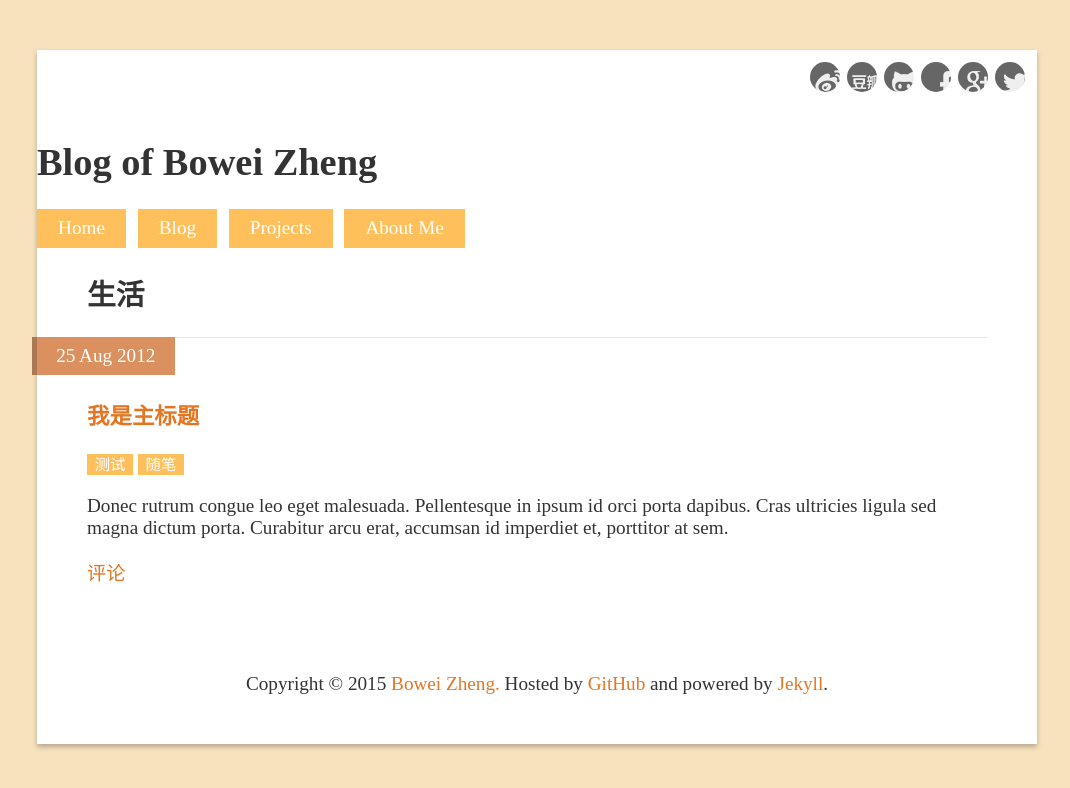
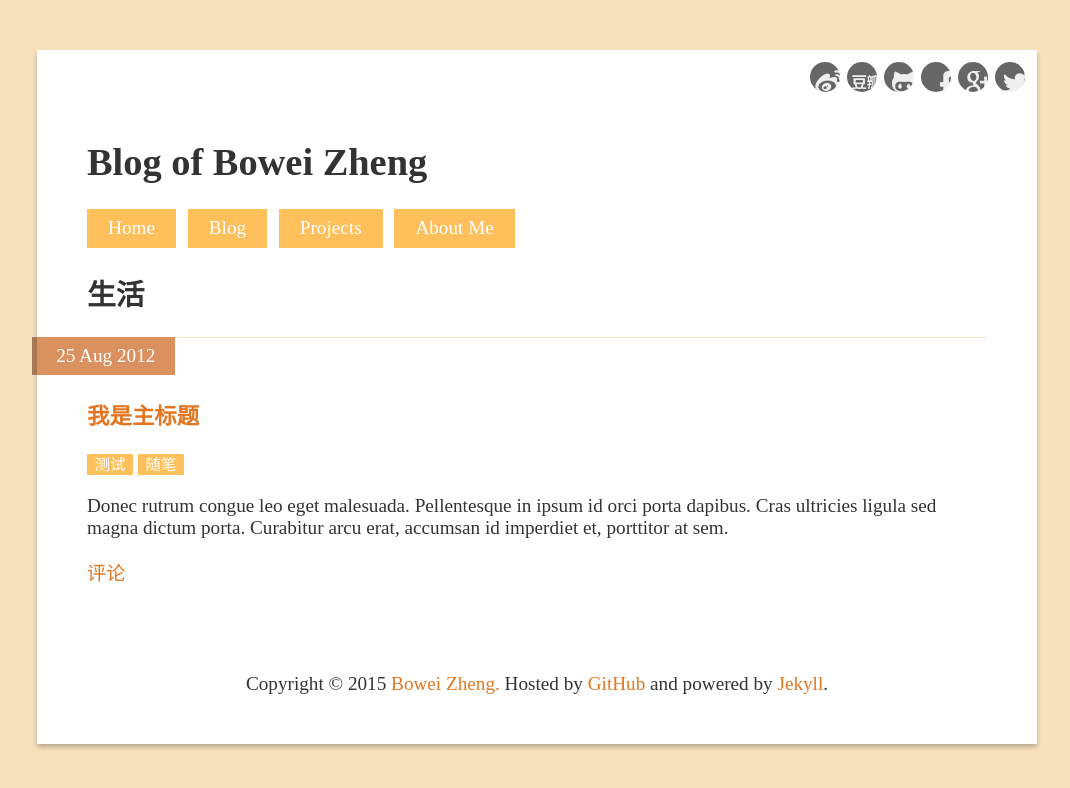
Before and after one commit to wynn719/blog, a Jekyll site: the page built from index.html, in a window 1280 px wide. Shown: the top 788 px of the page, without its empty margins (103-1173 px from the left). Built offline with Jekyll 4.4.1, drawn with Linux system fonts in a browser that asks for light colours.

Commit message:
update layout home

```diff
--- a/_layouts/home.html
+++ b/_layouts/home.html
@@ -29,7 +29,7 @@
       </ul>
     </aside>
 
-    <header>
+    <header id="header">
       <h1>Blog of Bowei Zheng</h1>
       <nav class="nav">
         <ul>
```
